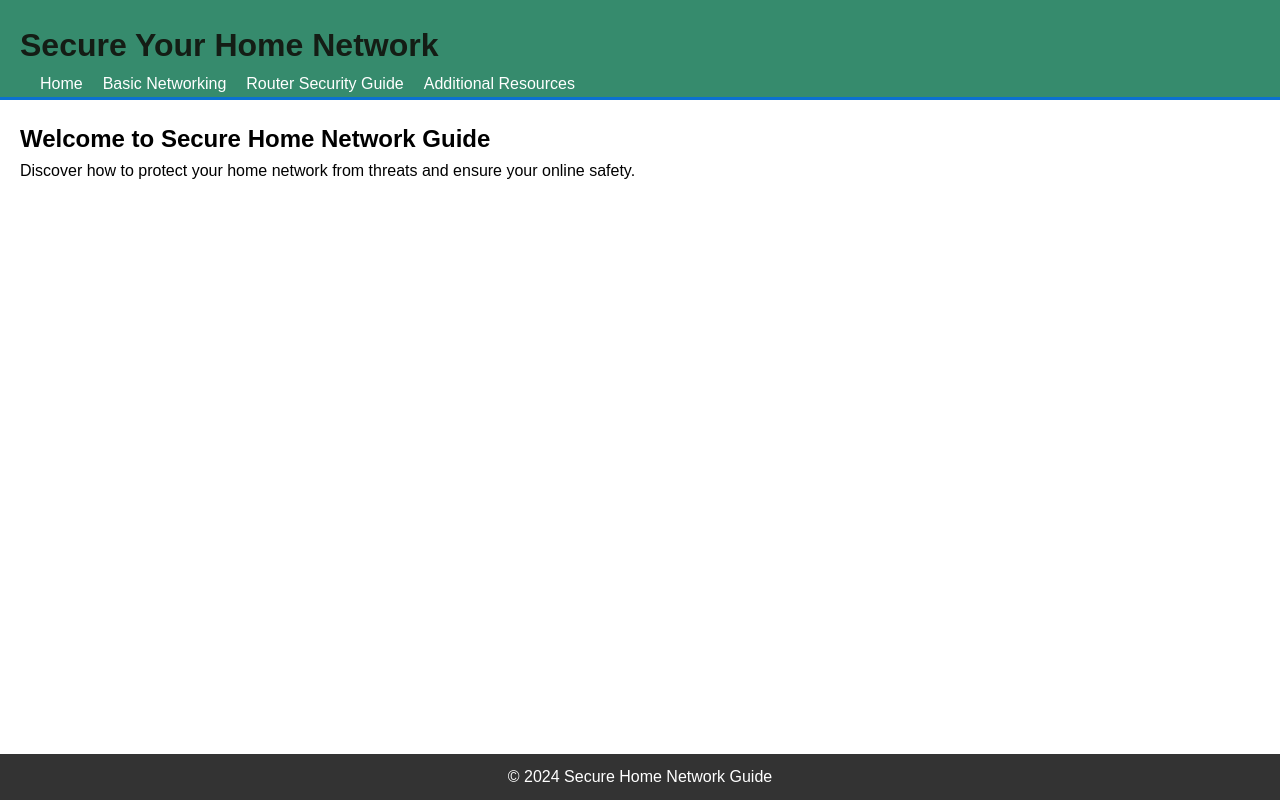
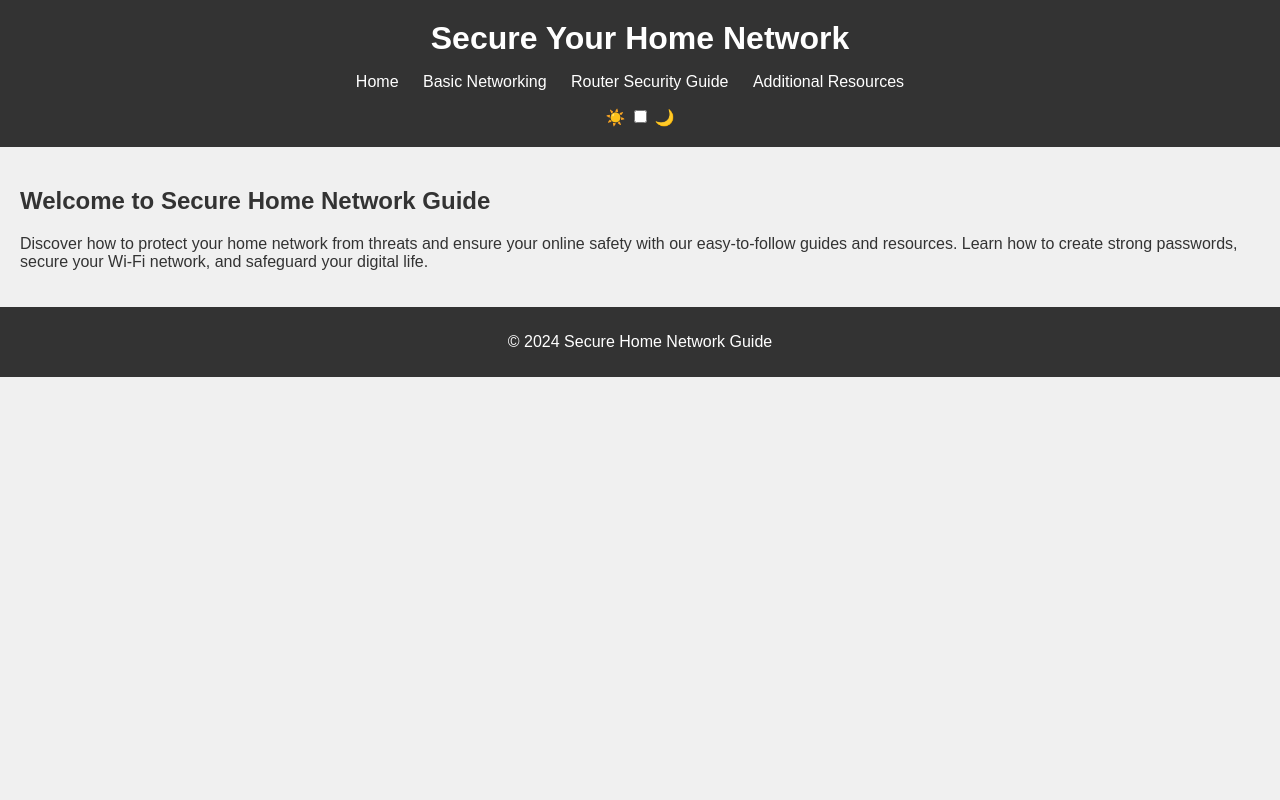
Before and after one commit to wrobe/set08101, a plain HTML site: page index.html in a window 1280 px wide. Drawn offline with Linux system fonts and the light colour scheme.

Commit message:
Webpage Layout change

```diff
--- a/index.html
+++ b/index.html
@@ -5,9 +5,15 @@
     <meta name="viewport" content="width=device-width, initial-scale=1.0">
     <title>Secure Home Network Guide</title>
     <link rel="stylesheet" type="text/css" href="styles.css">
+    <!-- Dark Mode Feature -->
+    <script>
+        // JavaScript for Dark Mode Feature will go here
+    </script>
 </head>
 <body>
     <header>
+        <!-- Sticky Header Navigation -->
+        <div class="sticky-header">
             <h1>Secure Your Home Network</h1>
             <nav>
                 <ul>
@@ -17,12 +23,23 @@
                     <li><a href="resources.html">Additional Resources</a></li>
                 </ul>
             </nav>
+            <!-- Dark Mode Slider -->
+            <div class="dark-mode-slider">
+                <span class="sun-icon">☀️</span>
+                <label class="switch">
+                    <input type="checkbox">
+                    <span class="slider round"></span>
+                </label>
+                <span class="moon-icon">🌙</span>
+            </div>
+        </div>
     </header>
     <main>
         <section>
             <h2>Welcome to Secure Home Network Guide</h2>
-            <p>Discover how to protect your home network from threats and ensure your online safety.</p>
+            <p>Discover how to protect your home network from threats and ensure your online safety with our easy-to-follow guides and resources. Learn how to create strong passwords, secure your Wi-Fi network, and safeguard your digital life.</p>
         </section>
+        <!-- More content will be added here -->
     </main>
     <footer>
         <p>© 2024 Secure Home Network Guide</p>
--- a/styles.css
+++ b/styles.css
@@ -1,34 +1,31 @@
-/* Basic Reset */
-* {
+/* styles.css */
+body {
+    font-family: Arial, sans-serif;
     margin: 0;
     padding: 0;
-    box-sizing: border-box;
-}
-
-body {
-    font-family: Arial, sans-serif;
-    line-height: 1.6;
+    background-color: #f0f0f0;
+    color: #333;
 }
 
 header {
-    background: #368b6d;
-    color: #141d15;
-    padding-top: 20px;
-    min-height: 70px;
-    border-bottom: #0b71d0 3px solid;
+    background-color: #333;
+    color: #fff;
+    padding: 20px 0;
+    text-align: center;
 }
 
-header h1, nav ul {
-    padding: 0 20px;
+header h1 {
+    margin: 0;
 }
 
 nav ul {
-    list-style: none;
-    display: flex;
+    list-style-type: none;
+    padding: 0;
 }
 
 nav ul li {
-    margin-left: 20px;
+    display: inline;
+    margin-right: 20px;
 }
 
 nav ul li a {
@@ -41,11 +38,33 @@ main {
 }
 
 footer {
-    background: #333;
+    background-color: #333;
     color: #fff;
     text-align: center;
-    padding: 10px;
-    position: absolute;
+    padding: 10px 0;
+    position: sticky;
     bottom: 0;
     width: 100%;
 }
+
+.dark-mode {
+    background-color: #121212;
+    color: #e0e0e0;
+}
+
+.dark-mode header, .dark-mode footer {
+    background-color: #222;
+    color: #e0e0e0;
+}
+
+.dark-mode nav ul li a {
+    color: #e0e0e0;
+}
+
+/* Responsive design for smaller screens */
+@media (max-width: 768px) {
+    nav ul li {
+        display: block;
+        margin: 10px 0;
+    }
+}
```
Also changed, not shown: script.js (added, +22 -0 lines), 1 other file. Lines whose indentation alone changed are shown as unchanged.
